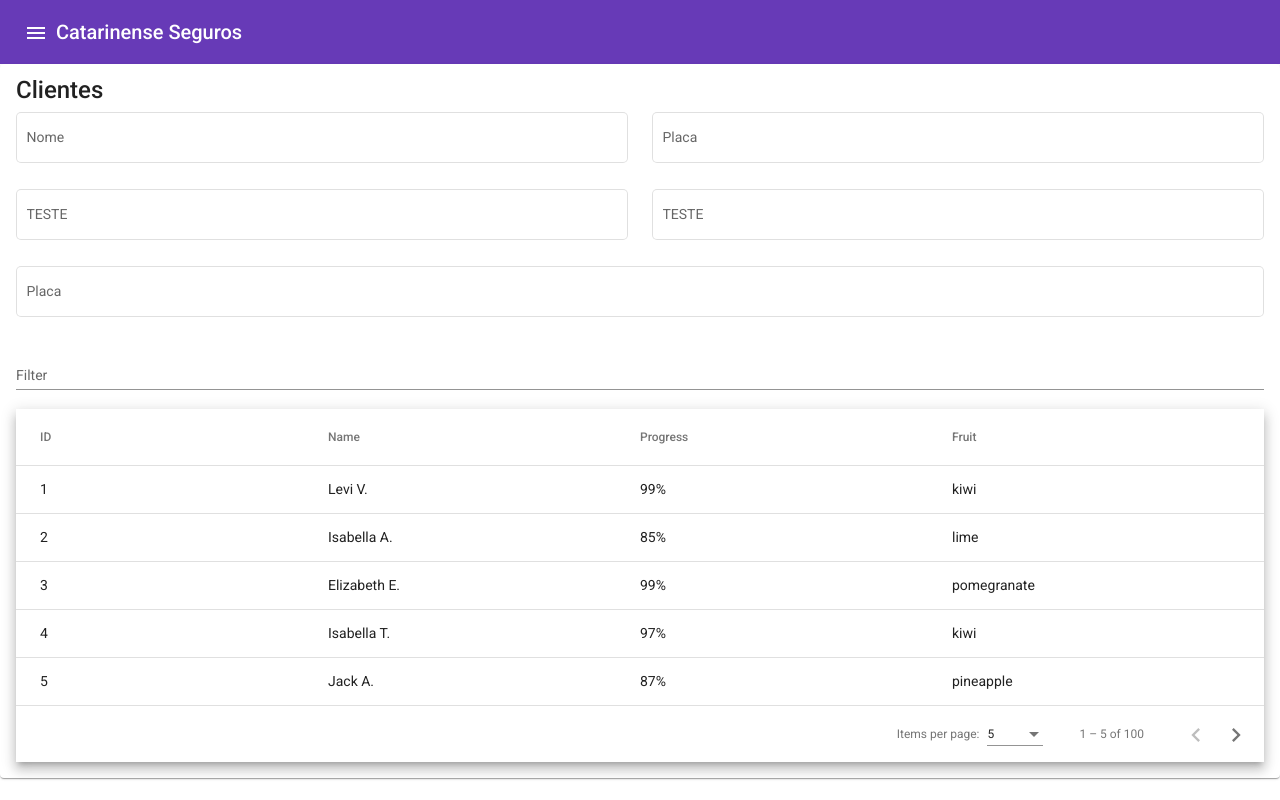
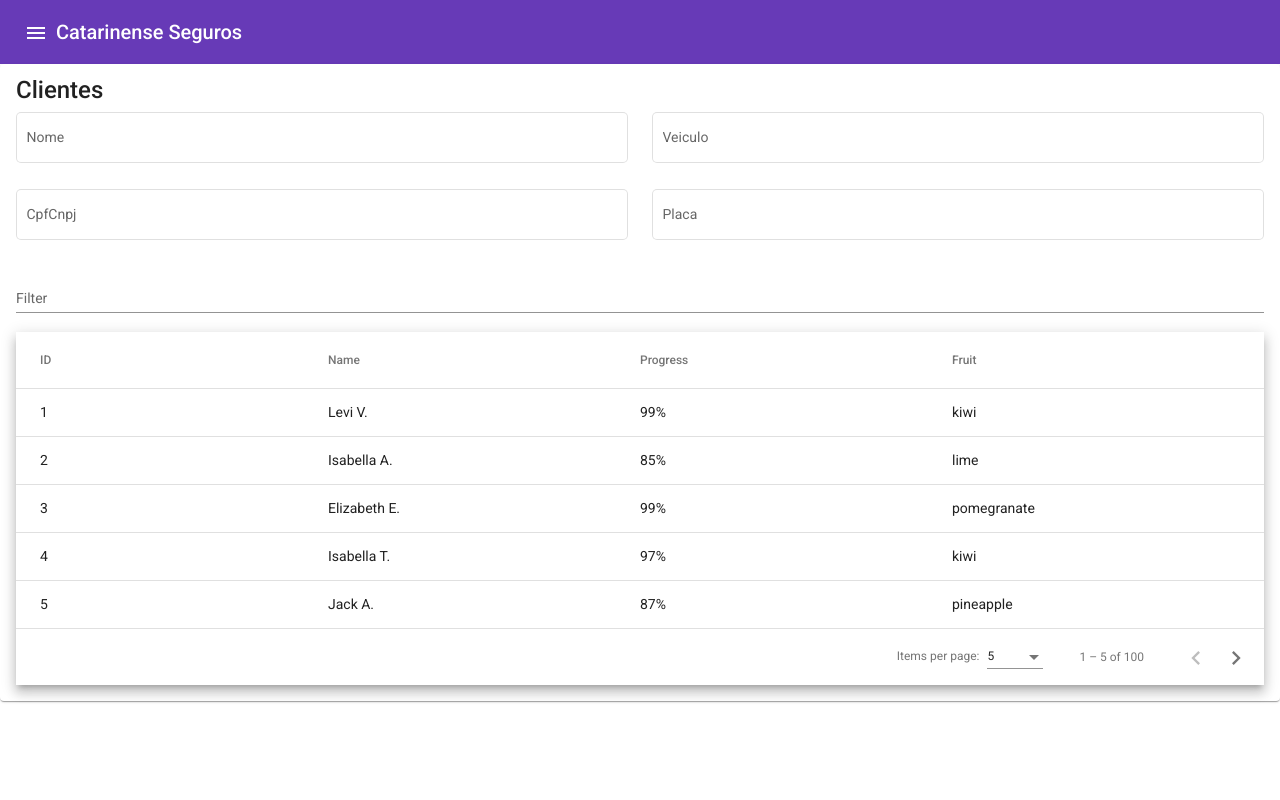
Before and after one commit to educlass/CsWeb, an Angular app in the folder cs-web-client/: page /clientes in a window 1280 px wide. Built offline with nearby package versions, Linux system fonts and the light colour scheme.

Commit message:
ajustes inpuText shared

```diff
--- a/cs-web-client/src/app/clientes/clientes.module.ts
+++ b/cs-web-client/src/app/clientes/clientes.module.ts
@@ -4,6 +4,7 @@ import { AppMaterialModule } from './../shared/app-material/app-material.module'
 import { ClientesComponent } from './clientes/clientes.component';
 import { NgModule } from '@angular/core';
 import { CommonModule } from '@angular/common';
+import { FormsModule, ReactiveFormsModule } from '@angular/forms';
 
 
 
@@ -15,7 +16,9 @@ import { CommonModule } from '@angular/common';
     CommonModule,
     ClientesRoutingModule,
     SharedModule,
-    AppMaterialModule
+    AppMaterialModule,
+    ReactiveFormsModule,
+    FormsModule
   ]
 })
 export class ClientesModule { }
--- a/cs-web-client/src/app/clientes/clientes/clientes.component.html
+++ b/cs-web-client/src/app/clientes/clientes/clientes.component.html
@@ -1,35 +1,32 @@
 <mat-card>
   <mat-card-title>Clientes</mat-card-title>
 
-  <div class="row">
-    <div class="col-md-6">
-      <mat-form-field appearance="outline">
-        <mat-label>Nome</mat-label>
-        <input matInput placeholder="Nome">
-      </mat-form-field>
+  <form [formGroup]="form">
+
+    <div class="row">
+      <div class="col-md-6">
+        <field-text
+          [controlName] = "'nome'"
+          label="Nome"
+        ></field-text>
+        <field-text
+          [controlName] = "'cpfcnpj'"
+          label="CpfCnpj"
+        ></field-text>
+      </div>
+      <div class="col-md-6">
+        <field-text
+          [controlName] = "'veiculo'"
+          label="Veiculo"
+        ></field-text>
+        <field-text
+          [controlName] = "'placa'"
+          label="Placa"
+        ></field-text>
+      </div>
     </div>
-    <div class="col-md-6">
-      <mat-form-field appearance="outline">
-        <mat-label>Placa</mat-label>
-        <input matInput placeholder="Placa">
-      </mat-form-field>
-    </div>
-  </div>
 
-  <div class="row">
-    <div class="col-md-6">
-      <field-text></field-text>
-    </div>
-    <div class="col-md-6">
-      <field-text></field-text>
-    </div>
-  </div>
-
-  <mat-form-field appearance="outline">
-    <mat-label>Placa</mat-label>
-    <input matInput placeholder="Placa">
-  </mat-form-field>
-
+  </form>
 
   <mat-form-field appearance="standard">
     <mat-label>Filter</mat-label>
--- a/cs-web-client/src/app/clientes/clientes/clientes.component.ts
+++ b/cs-web-client/src/app/clientes/clientes/clientes.component.ts
@@ -2,6 +2,7 @@ import { Component, OnInit, ViewChild, AfterViewInit } from '@angular/core';
 import { MatTableDataSource } from '@angular/material/table';
 import { MatPaginator } from '@angular/material/paginator';
 import { MatSort } from '@angular/material/sort';
+import { FormBuilder, FormControl, FormGroup } from '@angular/forms';
 
 export interface UserData {
   id: string;
@@ -26,21 +27,38 @@ const NAMES: string[] = [
 })
 export class ClientesComponent implements OnInit {
 
-  ngOnInit(): void {
-  }
-
   displayedColumns: string[] = ['id', 'name', 'progress', 'fruit'];
   dataSource: MatTableDataSource<UserData>;
+
+  form!: FormGroup;
+  control!: FormControl;
 
   @ViewChild(MatPaginator, {static: false}) paginator!: MatPaginator;
   @ViewChild(MatSort, { static: false }) sort!: MatSort;
 
-  constructor() {
+  constructor(private formBuilder: FormBuilder) {
     // Create 100 users
     const users = Array.from({ length: 100 }, (_, k) => createNewUser(k + 1));
     console.log(users);
     // Assign the data to the data source for the table to render
     this.dataSource = new MatTableDataSource(users);
+  }
+
+  ngOnInit() {
+    this.inicializarForm();
+  }
+
+  private inicializarForm() {
+    this.form = this.formBuilder.group({
+      nome: [null],
+      cpfcnpj: [null],
+      veiculo: [null],
+      placa: [null],
+
+    });
+    /*this.form = new FormGroup({
+      nome: new FormControl(null)
+    });*/
   }
 
   ngAfterViewInit() {
--- a/cs-web-client/src/app/shared/shared-components/field-text/field-text.component.html
+++ b/cs-web-client/src/app/shared/shared-components/field-text/field-text.component.html
@@ -1,4 +1,6 @@
-  <mat-form-field appearance="outline">
-    <mat-label>TESTE</mat-label>
-    <input matInput placeholder="TESTE">
+  <mat-form-field appearance="outline" [formGroup]="form">
+    <mat-label>{{label}}</mat-label>
+    <input matInput [formControl]="control"
+      placeholder={{label}}
+    >
   </mat-form-field>
--- a/cs-web-client/src/app/shared/shared-components/field-text/field-text.component.ts
+++ b/cs-web-client/src/app/shared/shared-components/field-text/field-text.component.ts
@@ -1,4 +1,5 @@
-import { Component, OnInit } from '@angular/core';
+import { Component, Input, OnInit } from '@angular/core';
+import { ControlContainer, FormControl, FormGroup } from '@angular/forms';
 
 @Component({
   selector: 'field-text',
@@ -7,9 +8,19 @@ import { Component, OnInit } from '@angular/core';
 })
 export class FieldTextComponent implements OnInit {
 
-  constructor() { }
+  form!: FormGroup;
+  control!: FormControl;
 
-  ngOnInit(): void {
+  @Input() controlName: string = '';
+  @Input() label: string = '';
+
+  constructor(
+    private controlContainer: ControlContainer
+    ) { }
+
+  ngOnInit() {
+    this.form = this.controlContainer.control as FormGroup;
+    this.control = this.form.get(this.controlName) as FormControl;
   }
 
 }
--- a/cs-web-client/src/app/shared/shared.module.ts
+++ b/cs-web-client/src/app/shared/shared.module.ts
@@ -2,6 +2,7 @@ import { AppMaterialModule } from './app-material/app-material.module';
 import { NgModule } from '@angular/core';
 import { CommonModule } from '@angular/common';
 import { FieldTextComponent } from './shared-components/field-text/field-text.component';
+import { FormsModule, ReactiveFormsModule } from '@angular/forms';
 
 
 
@@ -14,7 +15,9 @@ import { FieldTextComponent } from './shared-components/field-text/field-text.co
   ],
   imports: [
     CommonModule,
-    AppMaterialModule
+    AppMaterialModule,
+    ReactiveFormsModule,
+    FormsModule
   ]
 })
 export class SharedModule { }
```
